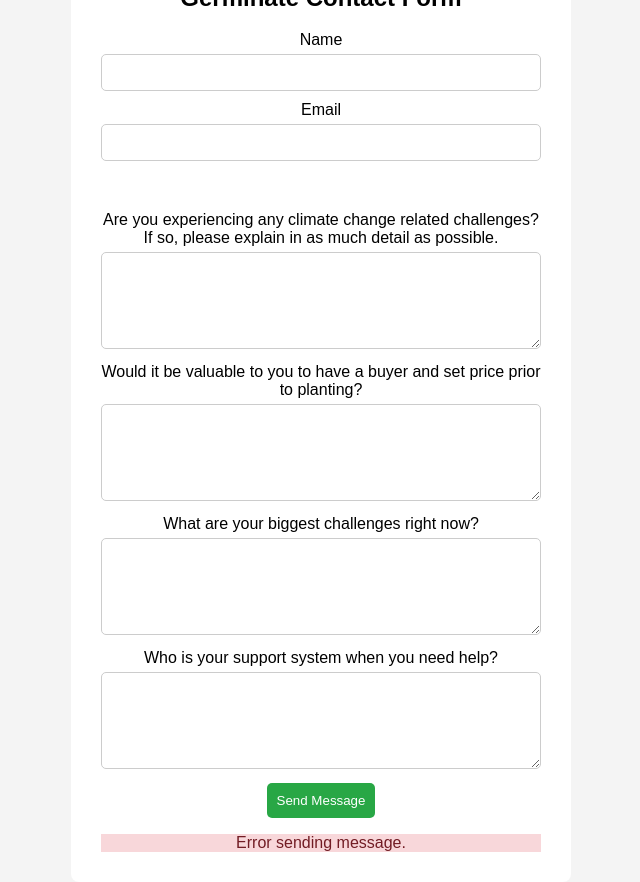
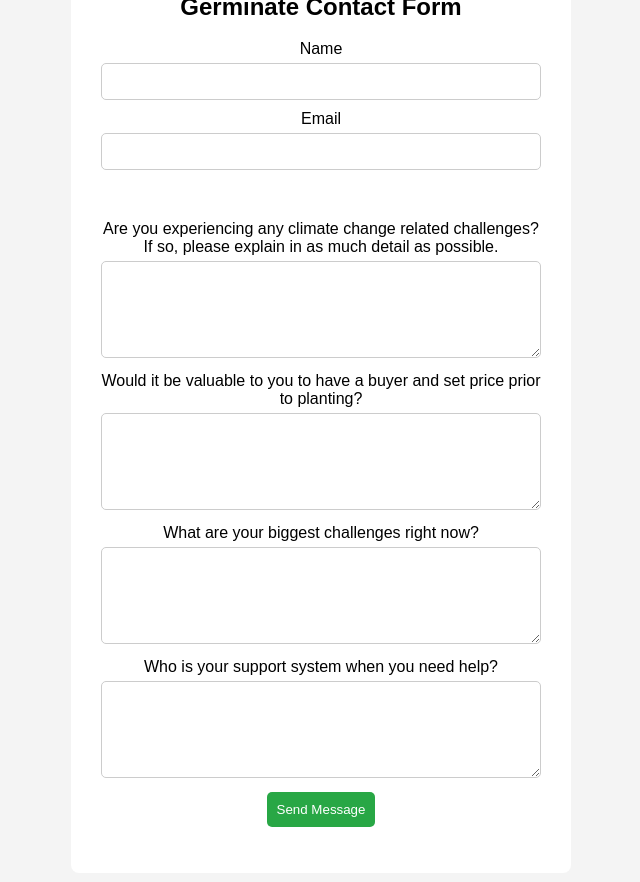
Before and after one commit to Germinate-by-HIplan/GerminateFormSite, a plain HTML site: page index.html in a window 1280 px wide. Shown: the whole page, without its empty margins (319-959 px from the left). Drawn offline with Linux system fonts and the light colour scheme.

Commit message:
removed early error message

```diff
--- a/index.html
+++ b/index.html
@@ -44,6 +44,9 @@
 
     <script src="script.js"></script>
     <script>
+        document.getElementById('confirmation-msg-error').style.display = 'none';
+        document.getElementById('confirmation-msg').style.display = 'none';
+
         document.getElementById('contact-form').addEventListener('submit', function(event) {
             event.preventDefault();
 
```
